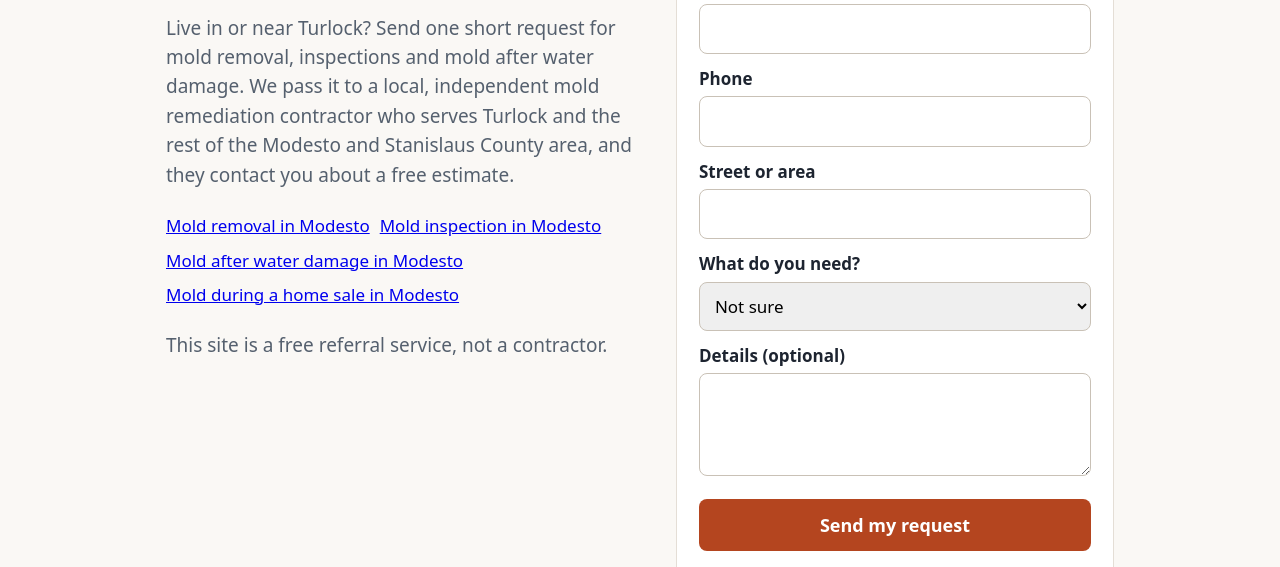
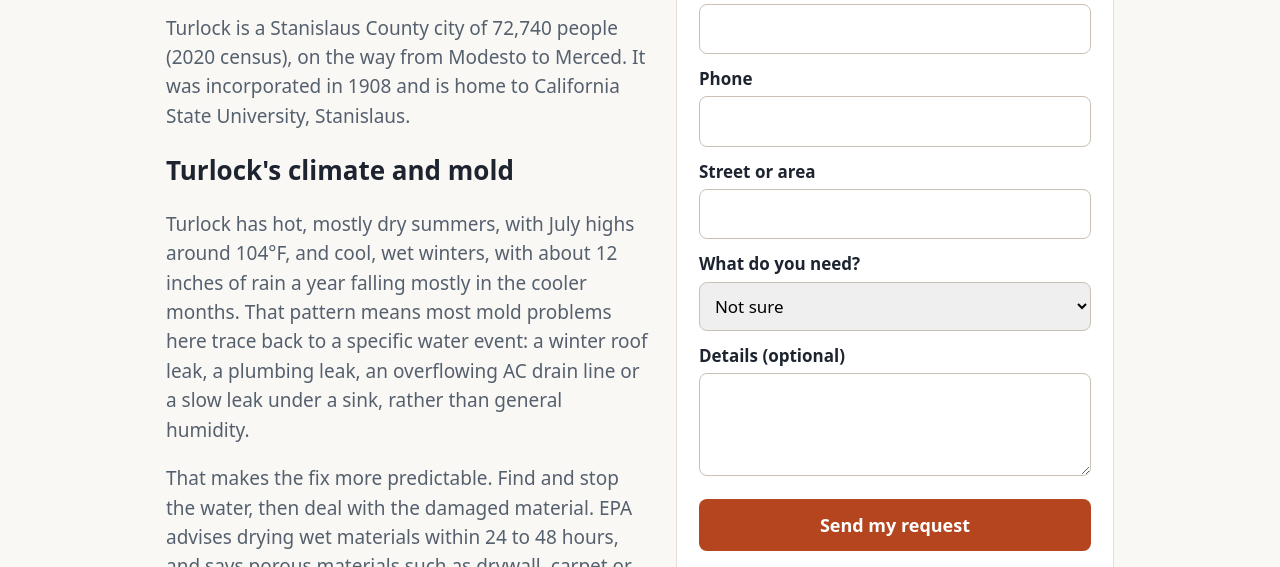
Before and after one commit to seasummit/moldremediationmodesto, a plain HTML site: page areas/turlock/index.html in a window 1280 px wide. Shown: the part 205-772 px from the top of the page. Drawn offline with Linux system fonts and the light colour scheme.

Commit message:
Add files via upload

```diff
--- a/areas/turlock/index.html
+++ b/areas/turlock/index.html
@@ -4,7 +4,7 @@
 <meta charset="utf-8">
 <meta name="viewport" content="width=device-width, initial-scale=1">
 <title>Mold Remediation in Turlock near Modesto and Stanislaus County | Free Estimate Request</title>
-<meta name="description" content="Mold remediation near Turlock: send one short request and a local contractor contacts you about a free estimate.">
+<meta name="description" content="Turlock is a Stanislaus County city of 72,740 people (2020 census), on the way from Modesto to Merced. It was incorporated in 1908 and is home to...">
 <link rel="canonical" href="https://moldremediationmodesto.com/areas/turlock/">
 <script type="application/ld+json">{"@context": "https://schema.org", "@type": "BreadcrumbList", "itemListElement": [{"@type": "ListItem", "position": 1, "name": "Modesto Mold Remediation", "item": "https://moldremediationmodesto.com/"}, {"@type": "ListItem", "position": 2, "name": "Mold remediation in Turlock", "item": "https://moldremediationmodesto.com/areas/turlock/"}]}</script>
 <style>
@@ -28,7 +28,7 @@ nav.links{display:flex;gap:14px;flex-wrap:wrap;font-size:15px}nav.links a{color:
 <header><div class="wrap"><b><a href="/" style="text-decoration:none">Modesto Mold Remediation</a></b><nav class="links"><a href="/mold-removal/">Mold removal</a><a href="/mold-inspection/">Mold inspection</a><a href="/water-damage-mold/">Mold after water damage</a><a href="/mold-home-sale/">Mold during a home sale</a><a href="/areas/">Areas</a></nav></div></header>
 <main class="wrap">
 <div class="hero grid">
-<article><h1>Mold remediation in Turlock</h1><p>Live in or near Turlock? Send one short request for mold removal, inspections and mold after water damage. We pass it to a local, independent mold remediation contractor who serves Turlock and the rest of the Modesto and Stanislaus County area, and they contact you about a free estimate.</p>
+<article><h1>Mold remediation in Turlock</h1><p>Turlock is a Stanislaus County city of 72,740 people (2020 census), on the way from Modesto to Merced. It was incorporated in 1908 and is home to California State University, Stanislaus.</p><h2>Turlock&#39;s climate and mold</h2><p>Turlock has hot, mostly dry summers, with July highs around 104&#176;F, and cool, wet winters, with about 12 inches of rain a year falling mostly in the cooler months. That pattern means most mold problems here trace back to a specific water event: a winter roof leak, a plumbing leak, an overflowing AC drain line or a slow leak under a sink, rather than general humidity.</p><p>That makes the fix more predictable. Find and stop the water, then deal with the damaged material. EPA advises drying wet materials within 24 to 48 hours, and says porous materials such as drywall, carpet or ceiling tiles that stay wet and grow mold may need to be removed and replaced.</p><p>If you rent, report leaks and mold to your landlord in writing.</p><p>Send one short request below. We pass it to a local, independent, CSLB-licensed mold remediation contractor who serves the Modesto area, and they contact you about a free estimate.</p>
 <div class="more"><a href="/mold-removal/">Mold removal in Modesto</a><a href="/mold-inspection/">Mold inspection in Modesto</a><a href="/water-damage-mold/">Mold after water damage in Modesto</a><a href="/mold-home-sale/">Mold during a home sale in Modesto</a></div>
 <p class="small">This site is a free referral service, not a contractor.</p></article>
 <div class="card" id="quote"><h2>Request a free estimate</h2>
```
